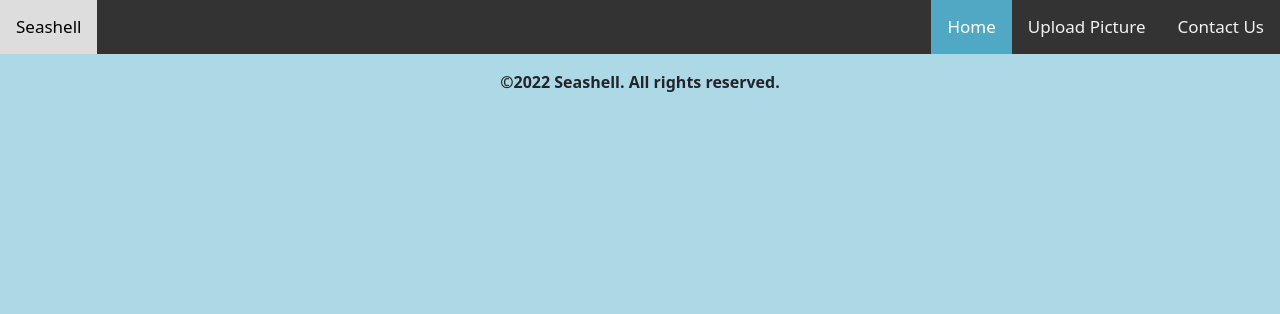
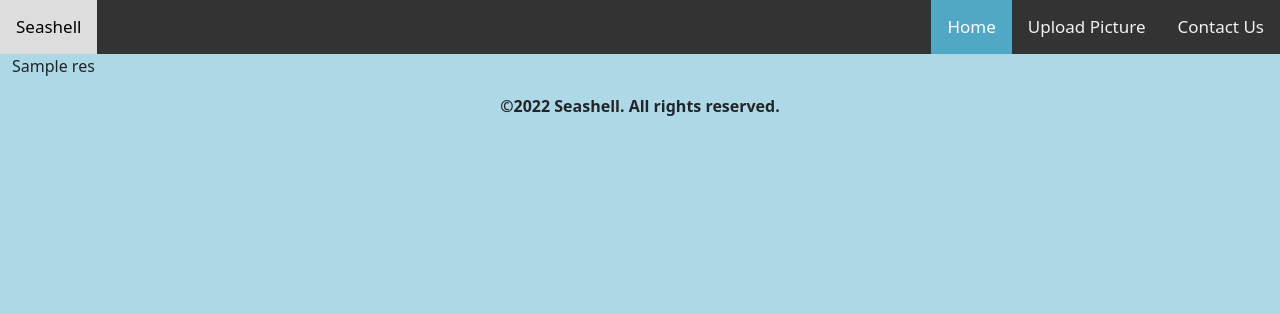
Before and after one commit to Ademola111/seashell, a Flask app: template templates/result.html in a window 1280 px wide. Shown: the top 314 px of the page. Run offline with Flask 2, Linux system fonts and the light colour scheme; the template is opened without the code that fills it: most values are stand-ins (such as "Sample title", 1, 10 or a date in 2020).

Commit message:
Flask files changed and working version added

```diff
--- a/app.py
+++ b/app.py
@@ -1,4 +1,5 @@
 from flask import Flask, render_template, request
+from werkzeug.utils import secure_filename
 # from model.predict import load_image, run_example
 from predict import classify
 app = Flask(__name__)
@@ -16,12 +17,13 @@ def upload():
 
     if request.method == "POST":
         """getting form from server"""
-        filename = request.form.get('filename')
+        file = request.files['filename']
+        file.save(secure_filename(file.filename))
         """filename should be full name with the .jpg extension"""
         """checking pic in the model"""
-        res = classify(filename)
+        res = classify(file.filename)
         print(res)
-        return render_template('result.html')
+        return render_template('result.html',res=res)
 
 
 """contact session"""
--- a/templates/result.html
+++ b/templates/result.html
@@ -1,15 +1,8 @@
-{% extends 'base.html' %}
-
-{% block title %}
-Seashell | result
-{% endblock %}
-
-{% block content %}
+{% extends 'base.html' %} {% block title %} Seashell | result {% endblock %} {%
+block content %}
 <div class="container-fluid">
   <div class="row">
-    <div class="col-md-12">
-      {# this is a jinja2 comment result of the search should appear here. this is how to display result {{result of search image}}#}
-    </div>
+    <div class="col-md-12">{{res}}</div>
   </div>
 </div>
 {% endblock %}
```
